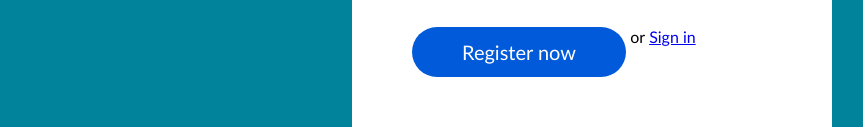
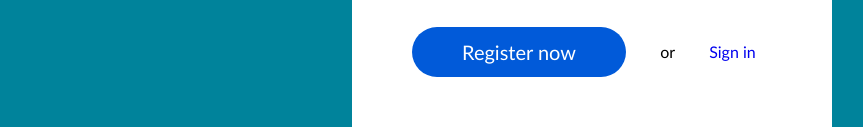
Before and after one commit to nsn1930/4-signin, a website: page index.html in a window 1280 px wide. Shown: the part 536-663 px from the top of the page, without its empty margins (208-1071 px from the left). Drawn offline with Linux system fonts and the light colour scheme.

Commit message:
form bottom style

```diff
--- a/css/main.css
+++ b/css/main.css
@@ -63,3 +63,21 @@ body {
     display: inline-block;
     background-color: red;
 }
+
+.right-column span {
+    display: inline-block;
+    padding: 15px;
+    margin-left: 15px;
+    line-height: 20px;
+}
+
+.right-column a {
+    display: inline-block;
+    padding: 15px;
+    line-height: 20px;
+    text-decoration: none;
+}
+
+.right-column a:hover {
+    text-decoration: underline;
+}
```
